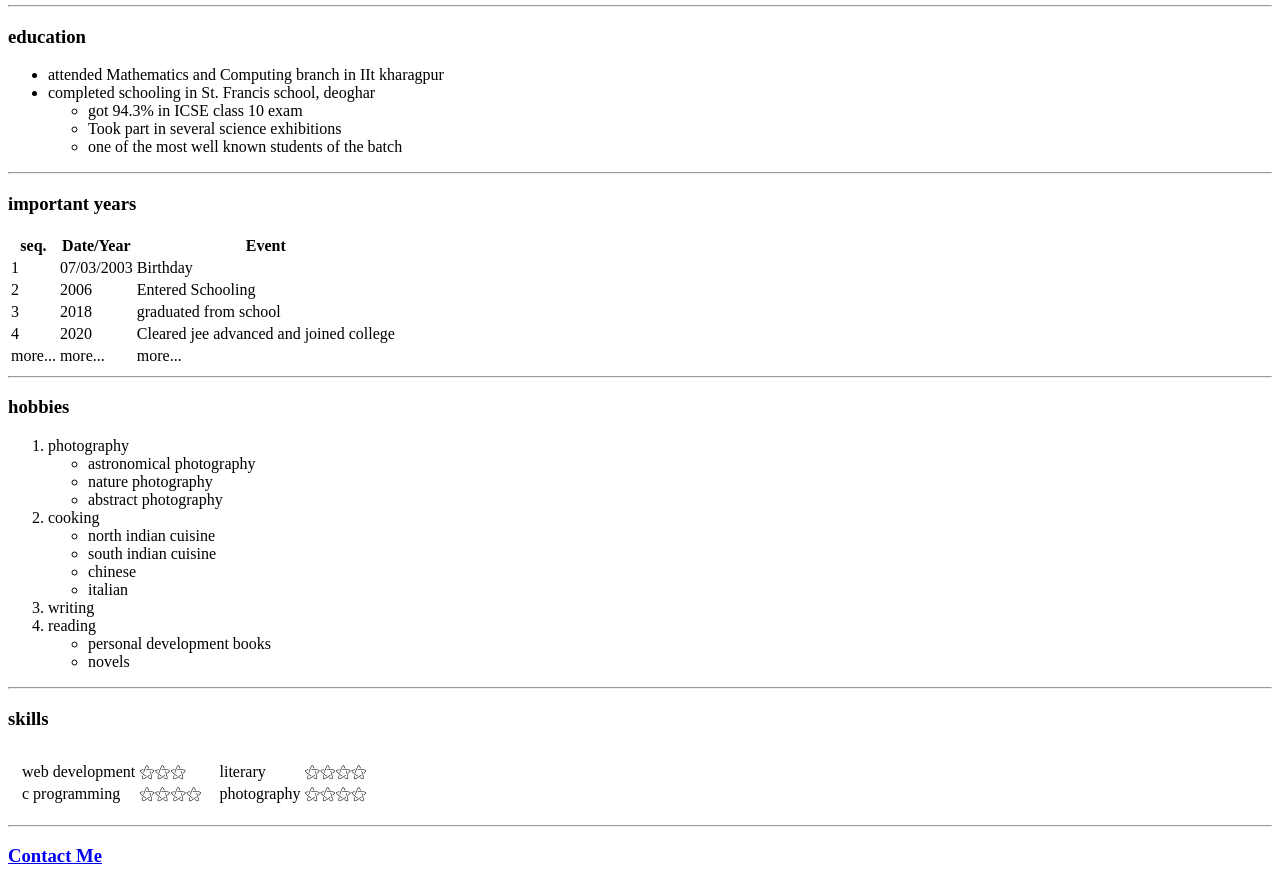
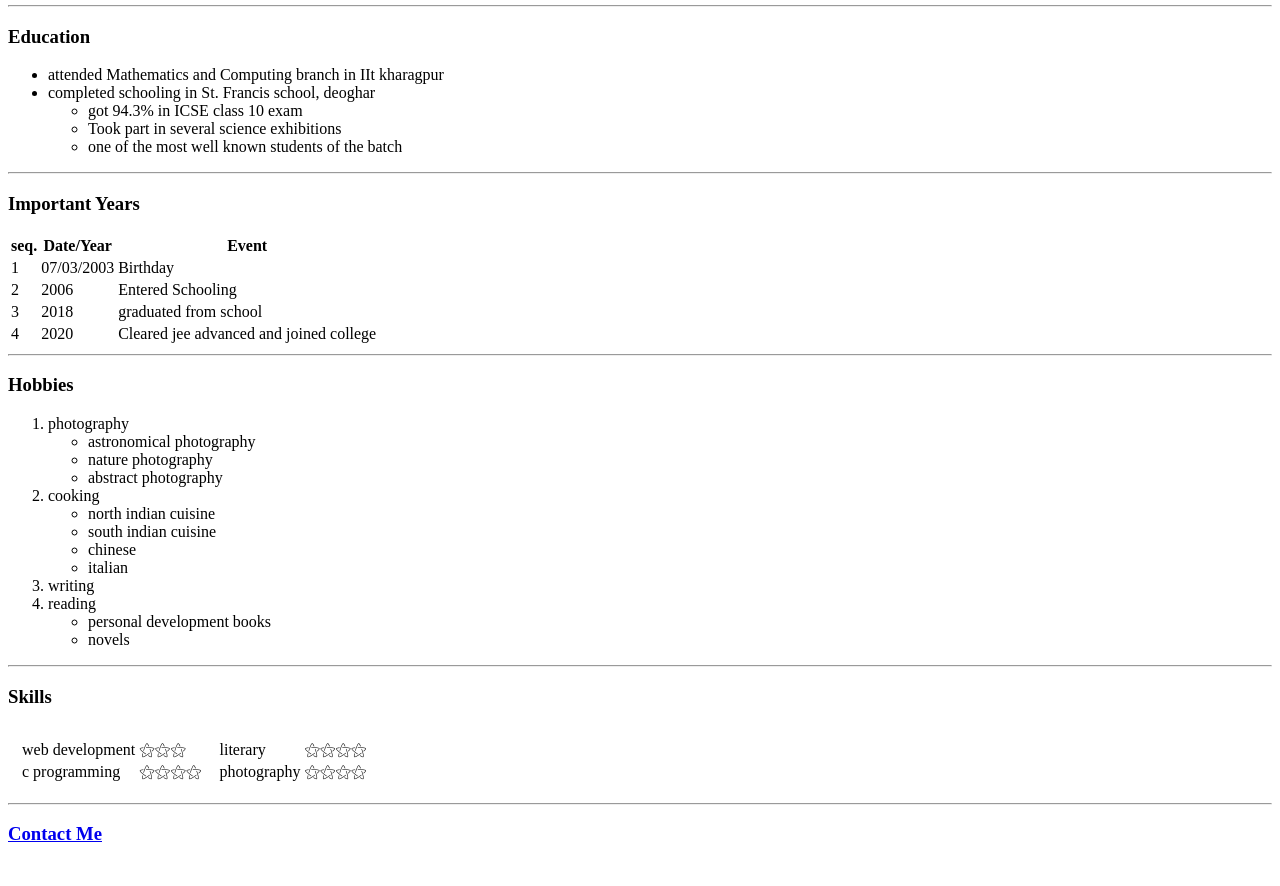
Before and after one commit to Swap-coder7/My-First-Website, a plain HTML site: page index.html in a window 1280 px wide. Shown: the part 165-1051 px from the top of the page. After the commit the page ends 1029 px from the top, so only its background shows below. Drawn offline with Linux system fonts and the light colour scheme.

Commit message:
Update index.html

```diff
--- a/index.html
+++ b/index.html
@@ -23,7 +23,7 @@
   </table>
 
   <hr>
-  <h3>education</h3>
+  <h3>Education</h3>
   <ul>
     <li>attended Mathematics and Computing branch in IIt kharagpur</li>
     <li>completed schooling in St. Francis school, deoghar</li>
@@ -34,7 +34,7 @@
     </ul>
   </ul>
   <hr>
-  <h3>important years</h3>
+  <h3>Important Years</h3>
   <table>
     <thead>
       <tr>
@@ -64,17 +64,10 @@
         <td>2020</td>
         <td>Cleared jee advanced and joined college</td>
       </tr>
-    <tfoot>
-      <tr>
-        <td>more...</td>
-        <td>more...</td>
-        <td>more...</td>
-      </tr>
-    </tfoot>
     </tbody>
   </table>
   <hr>
-  <h3>hobbies</h3>
+  <h3>Hobbies</h3>
   <ol>
     <li>photography</li>
     <ul>
@@ -97,7 +90,7 @@
     </ul>
   </ol>
   <hr>
-  <h3>skills</h3>
+  <h3>Skills</h3>
   <table cellspacing="10">
     <td>
       <table>
```
